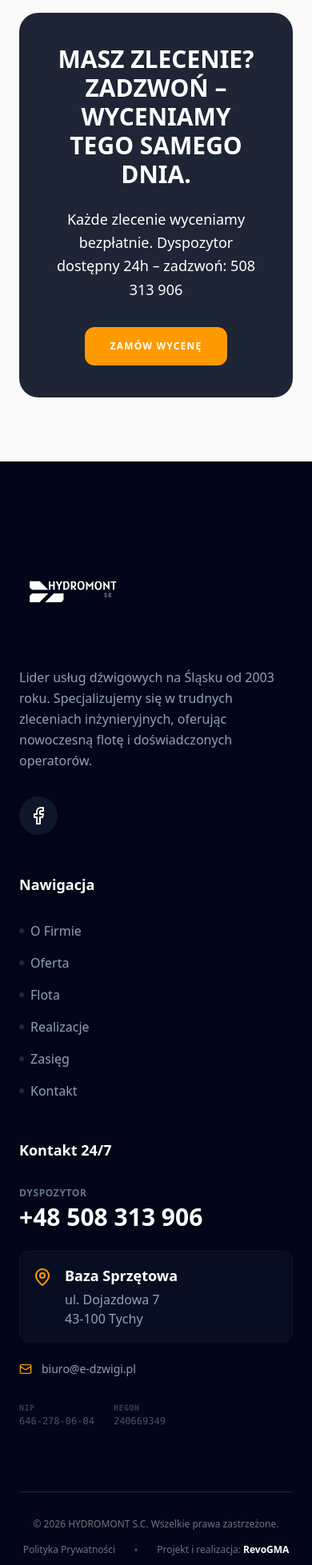
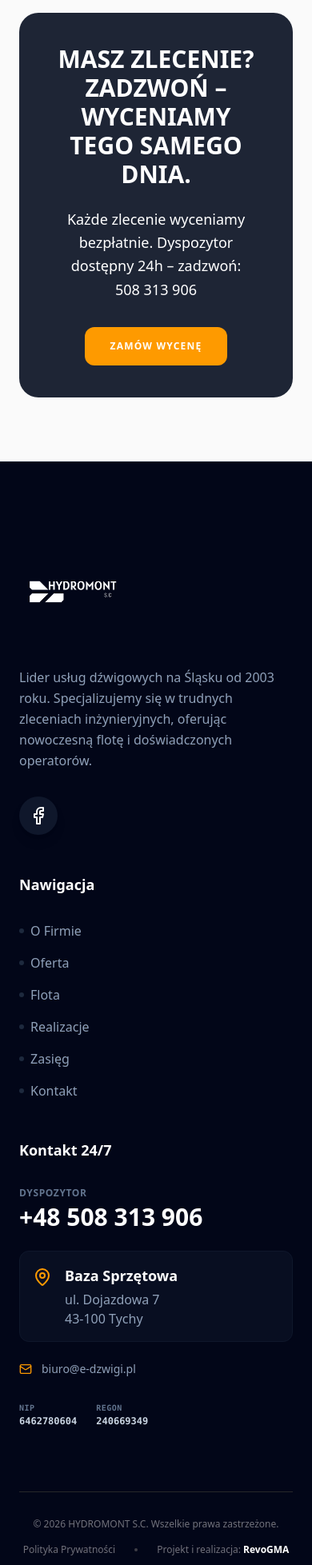
Before and after one commit to GmaMarketing/e-dzwigi-site, a Next.js app: page /oferta in a window 390 px wide. Shown: the part 4187-6144 px from the top of the page at 80% size. Built offline with nearby package versions, Linux system fonts and the light colour scheme; no server answers; a web font is replaced by a local one.

Commit message:
fix: change NIP format, bolder NIP/REGON, and add nowrap to CTA phone numbers

```diff
--- a/app/kontakt/page.tsx
+++ b/app/kontakt/page.tsx
@@ -296,14 +296,14 @@ export default function ContactPage() {
                          <p>ul. Dojazdowa 7</p>
                          <p>43-100 Tychy</p>
                     </div>
-                    <div className="mt-4 pt-4 border-t border-zinc-100 grid grid-cols-2 gap-4 text-sm font-mono text-zinc-500">
+                    <div className="mt-4 pt-4 border-t border-zinc-100 grid grid-cols-2 gap-4 text-sm font-mono">
                         <div>
-                            <span className="block text-[10px] uppercase font-bold tracking-wider text-zinc-400">NIP</span>
-                            646-278-06-04
+                            <span className="block text-[10px] uppercase font-bold tracking-wider text-zinc-400 mb-0.5">NIP</span>
+                            <span className="font-semibold text-zinc-700">6462780604</span>
                         </div>
                         <div>
-                            <span className="block text-[10px] uppercase font-bold tracking-wider text-zinc-400">REGON</span>
-                            240669349
+                            <span className="block text-[10px] uppercase font-bold tracking-wider text-zinc-400 mb-0.5">REGON</span>
+                            <span className="font-semibold text-zinc-700">240669349</span>
                         </div>
                     </div>
                 </address>
--- a/app/oferta/page.tsx
+++ b/app/oferta/page.tsx
@@ -131,7 +131,7 @@ export default function OfferPage() {
                     MASZ ZLECENIE? ZADZWOŃ – WYCENIAMY TEGO SAMEGO DNIA.
                 </h3>
                 <p className="text-white text-lg leading-relaxed mb-8">
-                    Każde zlecenie wyceniamy bezpłatnie. Dyspozytor dostępny 24h – zadzwoń: 508 313 906
+                    Każde zlecenie wyceniamy bezpłatnie. Dyspozytor dostępny 24h – zadzwoń: <span className="whitespace-nowrap">508 313 906</span>
                 </p>
                 <Link href="/kontakt" className="inline-block bg-amber-500 text-white font-bold uppercase tracking-widest text-xs px-8 py-4 rounded-xl hover:bg-white hover:text-amber-500 transition-all">
                     Zamów wycenę
--- a/app/realizacje/page.tsx
+++ b/app/realizacje/page.tsx
@@ -399,7 +399,7 @@ export default function RealizacjePage() {
               MASZ PODOBNE ZLECENIE? ZADZWOŃ – WYCENIAMY TEGO SAMEGO DNIA.
             </h3>
             <p className="text-zinc-400 text-lg leading-relaxed mb-8">
-              Każde zlecenie wyceniamy bezpłatnie. Dyspozytor dostępny 24h – zadzwoń: 508 313 906
+              Każde zlecenie wyceniamy bezpłatnie. Dyspozytor dostępny 24h – zadzwoń: <span className="whitespace-nowrap">508 313 906</span>
             </p>
             <Link
               href="/kontakt"
--- a/components/Footer.tsx
+++ b/components/Footer.tsx
@@ -108,14 +108,14 @@ export function Footer() {
                     <a href="mailto:biuro@e-dzwigi.pl" className="hover:text-white transition-colors">biuro@e-dzwigi.pl</a>
                 </div>
 
-                <div className="flex gap-6 text-xs text-slate-600 font-mono pt-2">
+                <div className="flex gap-6 text-xs font-mono pt-2">
                     <div>
-                        <span className="block text-[10px] uppercase font-bold tracking-wider text-slate-700 mb-0.5">NIP</span>
-                        646-278-06-04
+                        <span className="block text-[10px] uppercase font-bold tracking-wider text-slate-500 mb-0.5">NIP</span>
+                        <span className="font-semibold text-slate-300">6462780604</span>
                     </div>
                     <div>
-                        <span className="block text-[10px] uppercase font-bold tracking-wider text-slate-700 mb-0.5">REGON</span>
-                        240669349
+                        <span className="block text-[10px] uppercase font-bold tracking-wider text-slate-500 mb-0.5">REGON</span>
+                        <span className="font-semibold text-slate-300">240669349</span>
                     </div>
                 </div>
             </div>
--- a/lib/mailer.ts
+++ b/lib/mailer.ts
@@ -78,7 +78,7 @@ export function buildEmail(opts: {
       <!-- FOOTER -->
       <tr>
         <td style="padding:24px 0;text-align:center;">
-          <p style="margin:0;font-size:11px;color:#a1a1aa;">HYDROMONT S.C. &bull; ul. Dojazdowa 7, 43-100 Tychy &bull; NIP: 646-278-06-04</p>
+          <p style="margin:0;font-size:11px;color:#a1a1aa;">HYDROMONT S.C. &bull; ul. Dojazdowa 7, 43-100 Tychy &bull; NIP: 6462780604</p>
           <p style="margin:6px 0 0;font-size:11px;color:#a1a1aa;">e-dzwigi.pl</p>
         </td>
       </tr>
```
